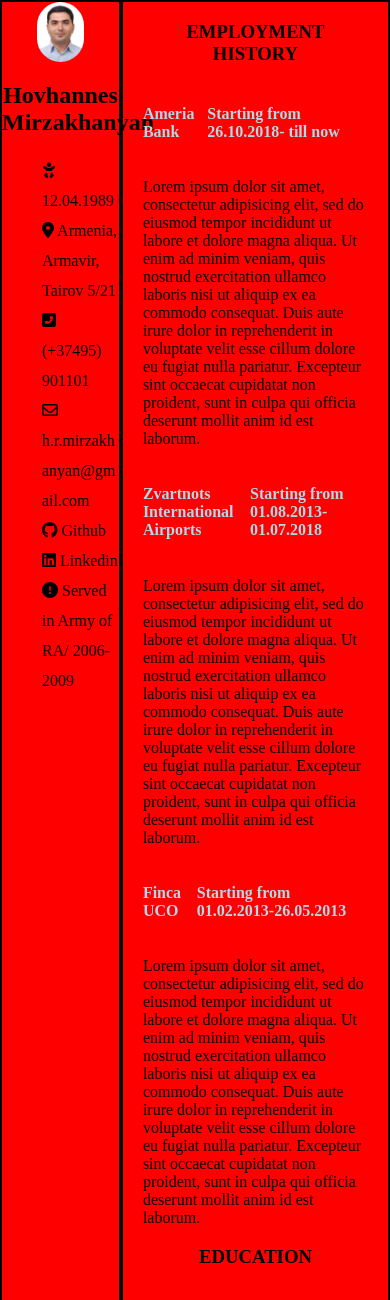
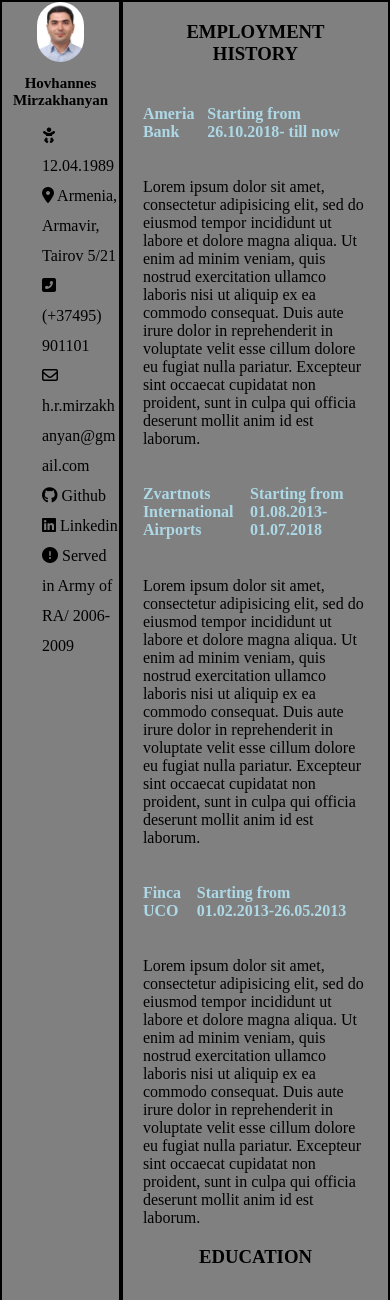
Before and after one commit to HovhannesMirzakhanyan/HovhannesMirzakhanyan.github.io, a PHP site: page / in a window 390 px wide. Shown: the top 1300 px of the page. Run offline with PHP 8.4, Linux system fonts and the light colour scheme; some libraries are stand-ins or nearby versions.

Commit message:
Update style.css

```diff
--- a/style.css
+++ b/style.css
@@ -24,6 +24,7 @@
 h4{
   color: lightblue;
 }
+
 
 li{
   word-wrap: break-word;
@@ -62,6 +63,11 @@
 }
 @media only screen and (max-width:600px){
   body{
-    background-color: red;
+    background-color: gray;
+  }
+  ul{
+  margin:0;}
+  h2{
+  font-size:15px;
   }
 }
```
